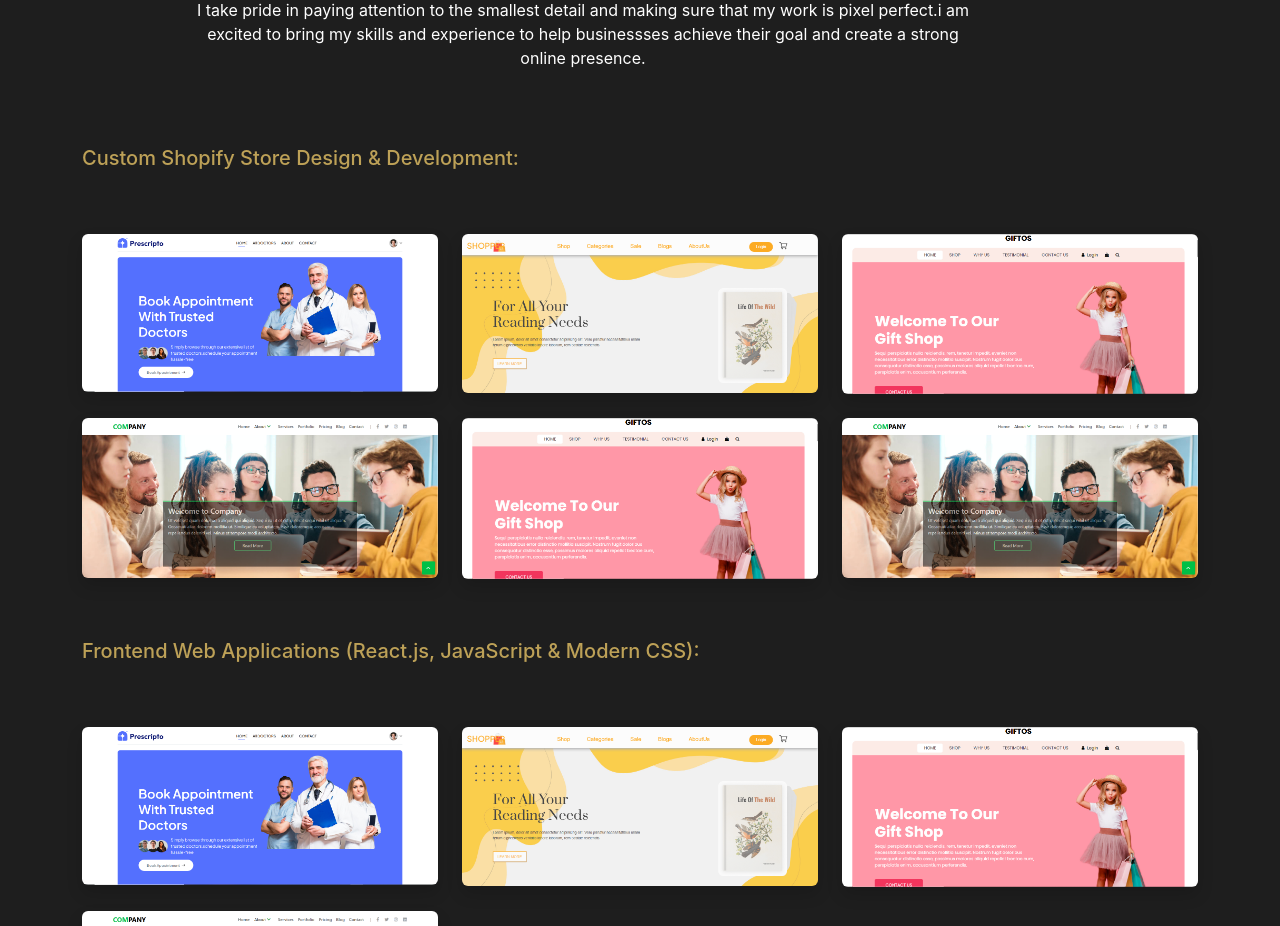
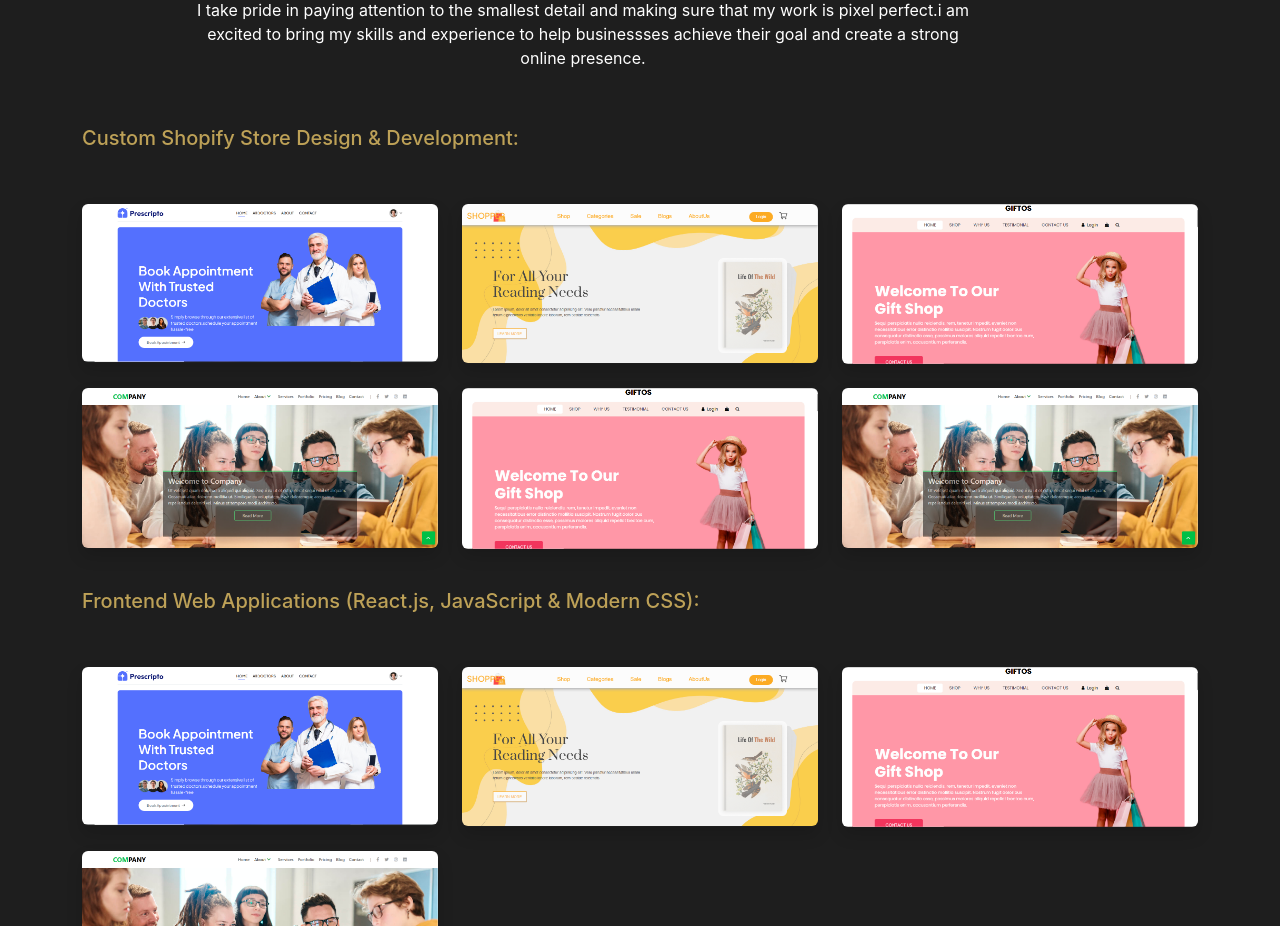
Before and after one commit to laybaramzan/Portfolio-website-using-ReactJS, a React (Create React App) app: page / in a window 1280 px wide. Shown: the part 1260-2186 px from the top of the page. Built offline with nearby package versions, Linux system fonts and the light colour scheme.

Commit message:
Updated portfolio UI and projects section

```diff
--- a/public/index.css
+++ b/public/index.css
@@ -20,8 +20,8 @@ h1{
 .subheading{
 text-align: left;
     color: rgb(189, 161, 87);
-    margin-top: 60px;
-    margin-bottom: 40px;
+    margin-top: 40px;
+    margin-bottom: 30px;
 
 }
 .container{
```
